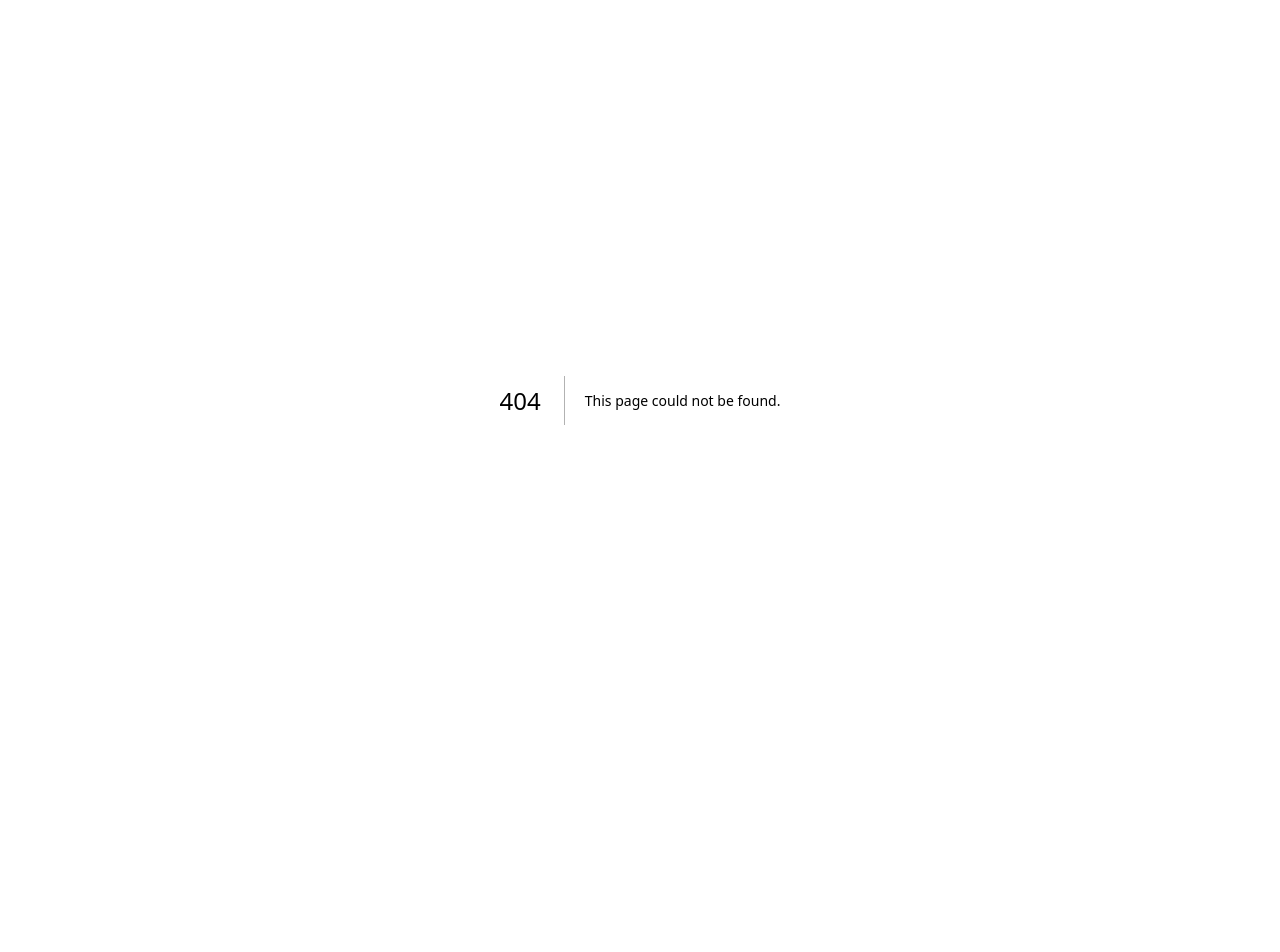
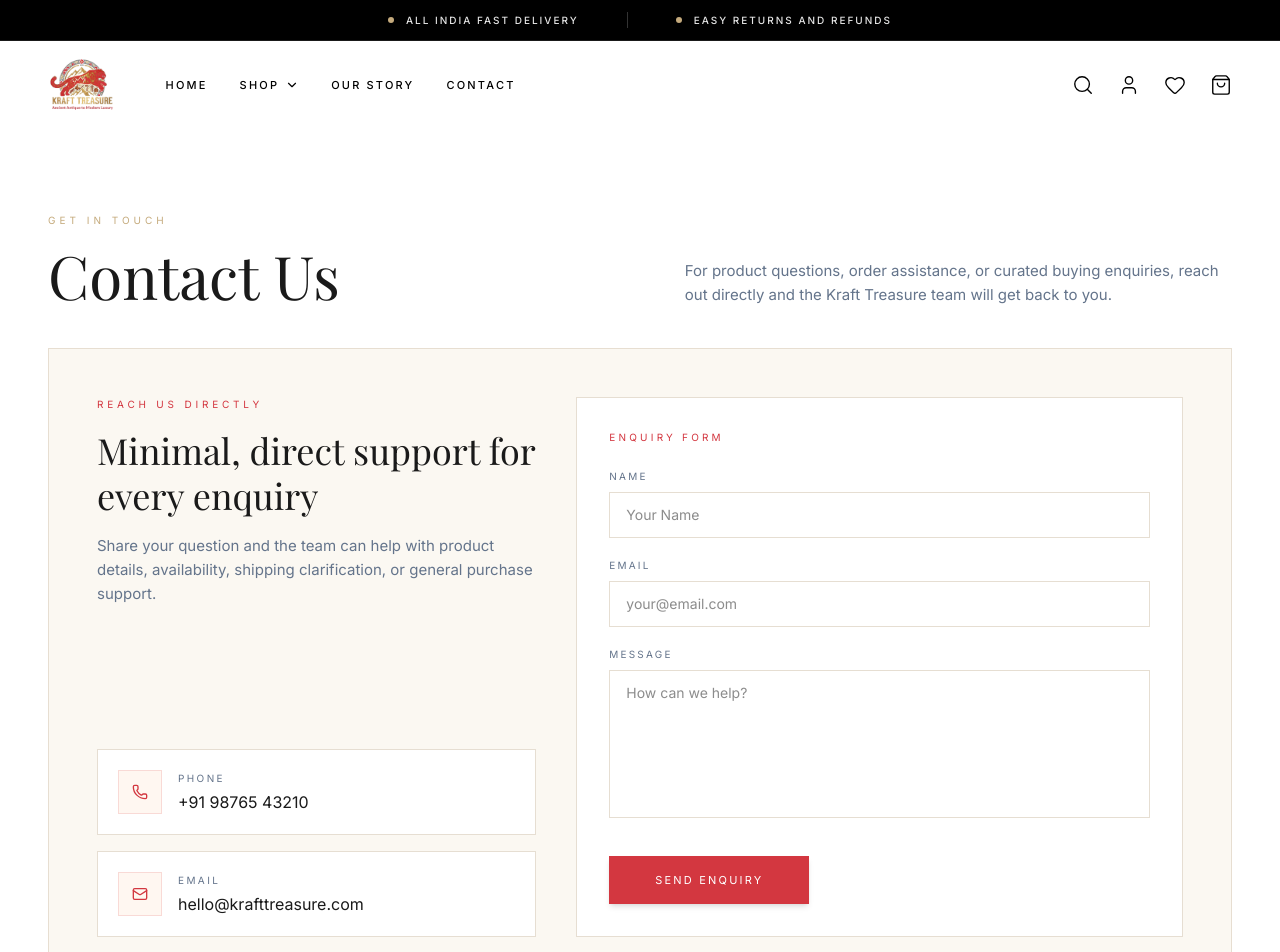
Before and after one commit to aquarioustechnology-alt/Ecommerce-Website-Kraft-Treasure, a Next.js app: page /contact in a window 1280 px wide. Before the commit this address had no page. Shown: the top 952 px of the page. Before the commit the page ends 800 px from the top, so only its background shows below. Built offline with nearby package versions, Linux system fonts and the light colour scheme; a web font is replaced by a local one.

Commit message:
Add contact page and update shared logo

```diff
--- /dev/null
+++ b/app/contact/page.tsx
@@ -0,0 +1,21 @@
+import type { Metadata } from "next"
+import { ContactConnect } from "@/components/contact/contact-connect"
+import { ContactHero } from "@/components/contact/contact-hero"
+import { Navigation } from "@/components/navigation"
+import { SiteFooter } from "@/components/site-footer"
+
+export const metadata: Metadata = {
+  title: "Contact | Arunachal Luxe Artifacts",
+  description: "Get in touch with Kraft Treasure for product enquiries, order support, and curated buying assistance.",
+}
+
+export default function ContactPage() {
+  return (
+    <main className="min-h-screen bg-background text-foreground">
+      <Navigation />
+      <ContactHero />
+      <ContactConnect />
+      <SiteFooter />
+    </main>
+  )
+}
--- /dev/null
+++ b/components/contact/contact-connect.tsx
@@ -0,0 +1,154 @@
+"use client"
+
+import { useState } from "react"
+import Link from "next/link"
+import { Mail, Phone } from "lucide-react"
+
+const contactMethods = [
+  {
+    label: "Phone",
+    value: "+91 98765 43210",
+    href: "tel:+919876543210",
+    icon: Phone,
+  },
+  {
+    label: "Email",
+    value: "hello@krafttreasure.com",
+    href: "mailto:hello@krafttreasure.com",
+    icon: Mail,
+  },
+]
+
+export function ContactConnect() {
+  const [form, setForm] = useState({
+    name: "",
+    email: "",
+    message: "",
+  })
+  const [submitted, setSubmitted] = useState(false)
+
+  const handleSubmit = (event: React.FormEvent<HTMLFormElement>) => {
+    event.preventDefault()
+    setSubmitted(true)
+    setForm({ name: "", email: "", message: "" })
+  }
+
+  return (
+    <section className="px-6 lg:px-12 pb-20 lg:pb-24 max-w-[1440px] mx-auto w-full">
+      <div className="grid gap-8 border border-[#E7DED1] bg-[#FBF8F2] p-6 lg:grid-cols-[minmax(0,0.84fr)_minmax(0,1.16fr)] lg:gap-10 lg:p-10 xl:p-12">
+        <div className="flex flex-col justify-between gap-8">
+          <div>
+            <p className="mb-4 text-[10px] tracking-[0.38em] uppercase text-[#D33740] font-sans">
+              Reach Us Directly
+            </p>
+            <h2 className="mb-4 text-3xl lg:text-4xl font-serif text-foreground leading-tight">
+              Minimal, direct support for every enquiry
+            </h2>
+            <p className="max-w-xl text-sm lg:text-[15px] text-muted-foreground font-sans leading-relaxed">
+              Share your question and the team can help with product details, availability, shipping clarification, or general purchase support.
+            </p>
+          </div>
+
+          <div className="grid gap-4">
+            {contactMethods.map(({ label, value, href, icon: Icon }) => (
+              <Link
+                key={label}
+                href={href}
+                className="group flex items-center justify-between gap-4 border border-[#E6DED2] bg-white px-5 py-5 transition-all duration-300 hover:border-[#D33740] hover:shadow-[0_18px_32px_-24px_rgba(211,55,64,0.45)]"
+              >
+                <div className="flex items-center gap-4">
+                  <div className="inline-flex h-11 w-11 items-center justify-center border border-[#D33740]/15 bg-[#FFF7F1] text-[#D33740] transition-colors duration-300 group-hover:bg-[#D33740] group-hover:text-white">
+                    <Icon className="h-4 w-4" />
+                  </div>
+                  <div>
+                    <p className="mb-1 text-[10px] tracking-[0.24em] uppercase text-muted-foreground font-sans">
+                      {label}
+                    </p>
+                    <p className="text-sm lg:text-base font-sans text-foreground">{value}</p>
+                  </div>
+                </div>
+              </Link>
+            ))}
+          </div>
+        </div>
+
+        <form onSubmit={handleSubmit} className="bg-white border border-[#E6DED2] p-6 lg:p-8">
+          <p className="mb-6 text-[10px] tracking-[0.32em] uppercase text-[#D33740] font-sans">
+            Enquiry Form
+          </p>
+
+          <div className="grid gap-5">
+            <div>
+              <label htmlFor="contact-name" className="mb-2 block text-[10px] tracking-[0.22em] uppercase text-muted-foreground font-sans">
+                Name
+              </label>
+              <input
+                id="contact-name"
+                type="text"
+                value={form.name}
+                onChange={(event) => {
+                  setSubmitted(false)
+                  setForm((current) => ({ ...current, name: event.target.value }))
+                }}
+                className="w-full border border-[#E6DED2] bg-transparent px-4 py-3 text-sm text-foreground font-sans transition-colors duration-300 outline-none focus:border-[#D33740]"
+                placeholder="Your Name"
+                required
+              />
+            </div>
+
+            <div>
+              <label htmlFor="contact-email" className="mb-2 block text-[10px] tracking-[0.22em] uppercase text-muted-foreground font-sans">
+                Email
+              </label>
+              <input
+                id="contact-email"
+                type="email"
+                value={form.email}
+                onChange={(event) => {
+                  setSubmitted(false)
+                  setForm((current) => ({ ...current, email: event.target.value }))
+                }}
+                className="w-full border border-[#E6DED2] bg-transparent px-4 py-3 text-sm text-foreground font-sans transition-colors duration-300 outline-none focus:border-[#D33740]"
+                placeholder="your@email.com"
+                required
+              />
+            </div>
+
+            <div>
+              <label htmlFor="contact-message" className="mb-2 block text-[10px] tracking-[0.22em] uppercase text-muted-foreground font-sans">
+                Message
+              </label>
+              <textarea
+                id="contact-message"
+                value={form.message}
+                onChange={(event) => {
+                  setSubmitted(false)
+                  setForm((current) => ({ ...current, message: event.target.value }))
+                }}
+                className="min-h-[148px] w-full resize-none border border-[#E6DED2] bg-transparent px-4 py-3 text-sm text-foreground font-sans transition-colors duration-300 outline-none focus:border-[#D33740]"
+                placeholder="How can we help?"
+                required
+              />
+            </div>
+          </div>
+
+          <div className="mt-8 flex flex-col gap-4 sm:flex-row sm:items-center sm:justify-between">
+            <button
+              type="submit"
+              className="relative group overflow-hidden inline-flex items-center justify-center gap-2 bg-[#D33740] text-white px-8 py-4 text-[11px] tracking-[0.2em] uppercase font-sans transition-colors duration-500 shadow-md whitespace-nowrap min-w-[200px]"
+            >
+              <span className="relative z-20">Send Enquiry</span>
+              <div className="absolute inset-0 bg-[#C5AB7D] -translate-x-[101%] group-hover:translate-x-0 transition-transform duration-500 ease-in-out z-10" />
+            </button>
+
+            {submitted && (
+              <p className="text-sm text-[#D33740] font-sans">
+                Your enquiry has been noted. The team will reach out shortly.
+              </p>
+            )}
+          </div>
+        </form>
+      </div>
+    </section>
+  )
+}
--- /dev/null
+++ b/components/contact/contact-hero.tsx
@@ -0,0 +1,20 @@
+export function ContactHero() {
+  return (
+    <section className="px-6 lg:px-12 pt-[84px] pb-10 max-w-[1440px] mx-auto w-full">
+      <div className="grid gap-8 lg:grid-cols-[minmax(0,1.05fr)_minmax(0,0.95fr)] lg:items-end">
+        <div>
+          <p className="mb-4 text-[10px] tracking-[0.4em] uppercase text-[#C5AB7D] font-sans">
+            Get in Touch
+          </p>
+          <h1 className="text-4xl md:text-5xl lg:text-6xl font-serif text-foreground leading-[1.06]">
+            Contact Us
+          </h1>
+        </div>
+
+        <p className="max-w-xl text-sm lg:text-[15px] text-muted-foreground font-sans leading-relaxed">
+          For product questions, order assistance, or curated buying enquiries, reach out directly and the Kraft Treasure team will get back to you.
+        </p>
+      </div>
+    </section>
+  )
+}
--- a/components/navigation.tsx
+++ b/components/navigation.tsx
@@ -8,7 +8,7 @@ import { cartStore } from "@/lib/store"
 
 import { TopBar } from "./top-bar"
 
-const LOGO_SRC = "/images/logo/Kraft Treasure Logo Final transparent.png"
+const LOGO_SRC = "/images/logo/Logo content.png"
 
 export function Navigation() {
   const [menuOpen, setMenuOpen] = useState(false)
--- a/components/site-footer.tsx
+++ b/components/site-footer.tsx
@@ -2,7 +2,7 @@ import Link from "next/link"
 import Image from "next/image"
 import { Facebook, Instagram, Send } from "lucide-react"
 
-const LOGO_SRC = "/images/logo/Kraft Treasure Logo Final transparent.png"
+const LOGO_SRC = "/images/logo/Logo content.png"
 
 export function SiteFooter() {
   const currentYear = new Date().getFullYear()
```
Also changed, not shown: public/images/logo/Logo content.png (added).
